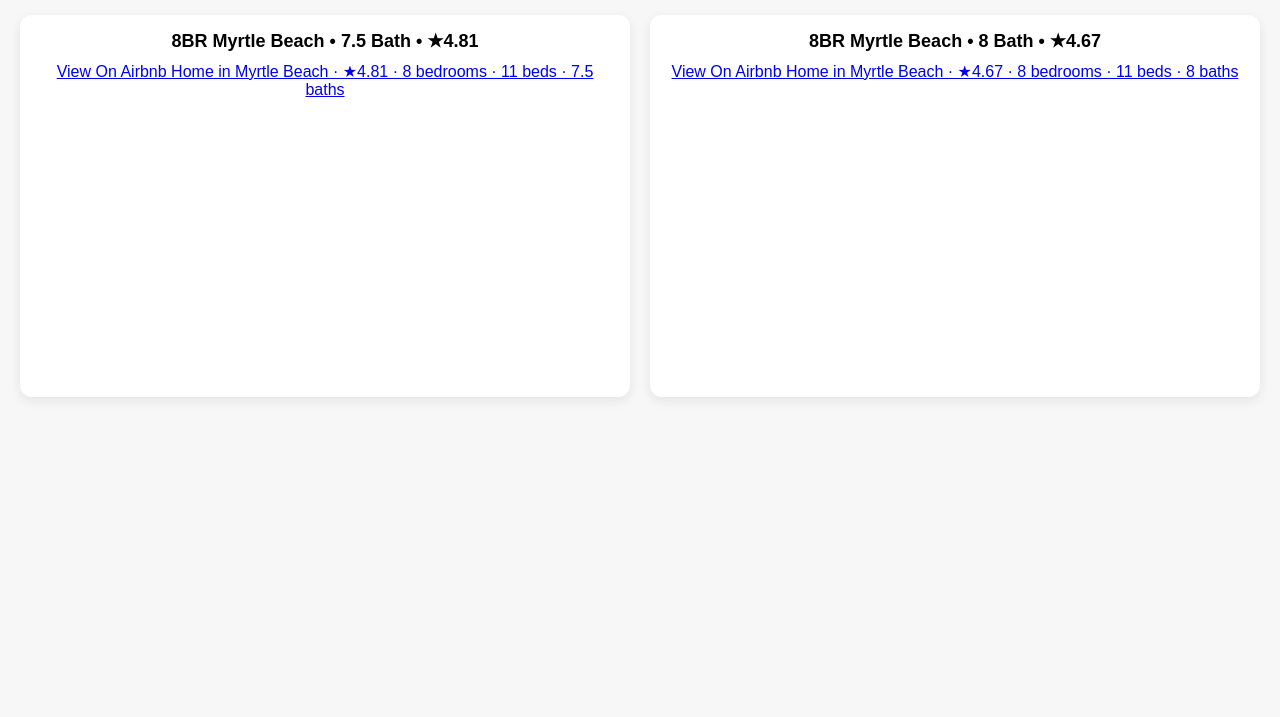
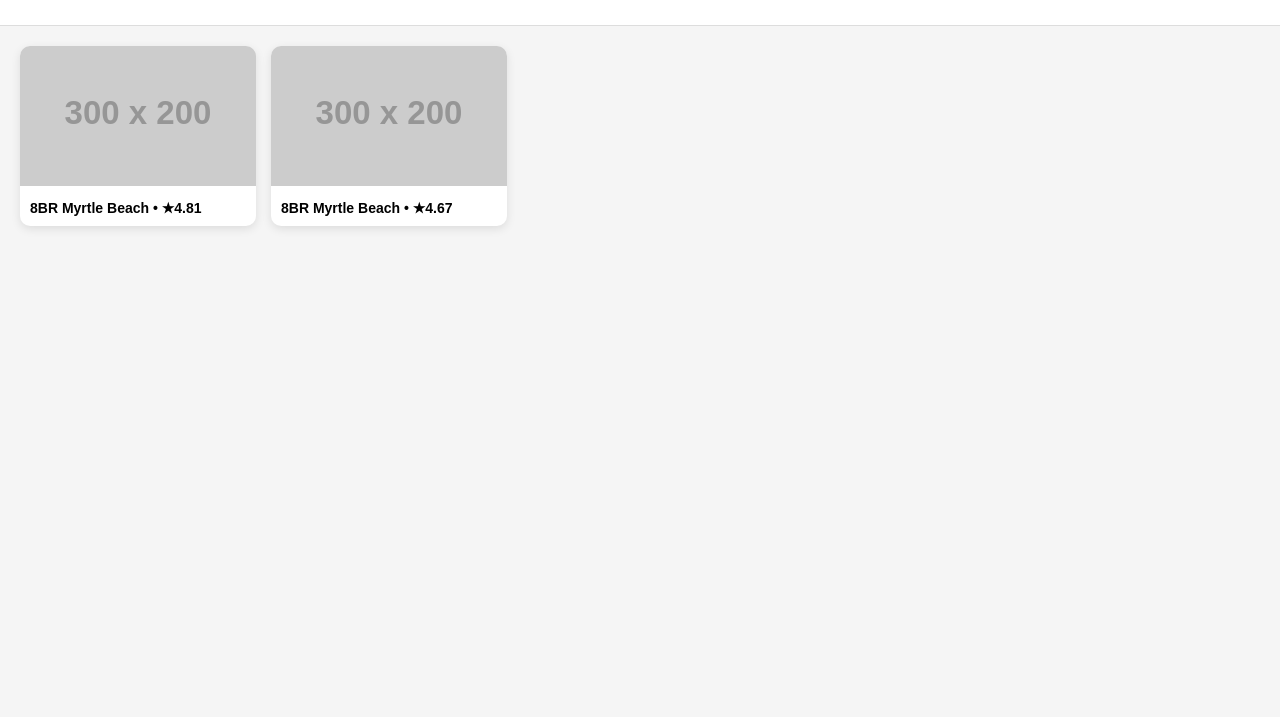
Before and after one commit to oceanvacationsmb/Website, a plain HTML site: page reviews.html in a window 1280 px wide. Shown: the part 83-800 px from the top of the page. Drawn offline with Linux system fonts and the light colour scheme; placeholder pictures from the web are drawn by us; a script that the page names is missing.

Commit message:
Refactor reviews.html for improved structure and style

```diff
--- a/reviews.html
+++ b/reviews.html
@@ -1,64 +1,87 @@
 <!DOCTYPE html>
 <html lang="en">
 <head>
-  <meta charset="UTF-8" />
-  <meta name="viewport" content="width=device-width, initial-scale=1.0"/>
-  <title>Ocean Vacations Properties</title>
+<meta charset="UTF-8">
+<meta name="viewport" content="width=device-width, initial-scale=1.0">
+<title>Ocean Vacations</title>
 
 <style>
-    * {
-      box-sizing: border-box;
-    }
-
 body {
-      margin: 0;
-      font-family: Arial, sans-serif;
-      background: #f7f7f7;
+  margin:0;
+  font-family: Arial;
+  background:#f5f5f5;
 }
 
 header {
-      background: #fff;
-      padding: 20px;
-      text-align: center;
-      border-bottom: 1px solid #ddd;
-    }
-
-    header h1 {
-      margin: 0;
-    }
-
-    .container {
-      max-width: 1300px;
-      margin: auto;
-      padding: 20px;
+  padding:20px;
+  text-align:center;
+  background:#fff;
+  border-bottom:1px solid #ddd;
 }
 
 .grid {
-      display: grid;
-      grid-template-columns: repeat(auto-fit, minmax(420px, 1fr));
-      gap: 20px;
+  display:grid;
+  grid-template-columns: repeat(auto-fill, minmax(220px, 1fr));
+  gap:15px;
+  padding:20px;
 }
 
+/* SMALL CARD */
 .card {
-      background: #fff;
-      border-radius: 12px;
-      padding: 15px;
-      box-shadow: 0 4px 12px rgba(0,0,0,0.08);
-      text-align: center;
+  background:#fff;
+  border-radius:10px;
+  overflow:hidden;
+  cursor:pointer;
+  box-shadow:0 3px 10px rgba(0,0,0,0.1);
+  transition:.2s;
 }
 
-    .title {
-      font-weight: bold;
-      margin-bottom: 10px;
-      font-size: 18px;
+.card:hover {
+  transform:scale(1.03);
 }
 
+.card img {
+  width:100%;
+  height:140px;
+  object-fit:cover;
+}
+
+.card .info {
+  padding:10px;
+  font-size:14px;
+  font-weight:bold;
+}
+
+/* MODAL */
+.modal {
+  display:none;
+  position:fixed;
+  top:0; left:0;
+  width:100%; height:100%;
+  background:rgba(0,0,0,0.7);
+  justify-content:center;
+  align-items:center;
+  z-index:999;
+}
+
+.modal-content {
+  background:#fff;
+  padding:15px;
+  border-radius:10px;
+  max-width:500px;
+  width:95%;
+}
+
+.close {
+  float:right;
+  cursor:pointer;
+  font-size:18px;
+}
+
+/* EMBED SIZE */
 .airbnb-embed-frame {
-      width: 100% !important;
-      height: 320px !important;
-      margin: auto !important;
-      border-radius: 10px;
-      overflow: hidden;
+  width:100% !important;
+  height:320px !important;
 }
 </style>
 </head>
@@ -66,49 +89,58 @@
 <body>
 
 <header>
-  <h1>Ocean Vacations</h1>
+  <h2>Ocean Vacations Properties</h2>
 </header>
 
-<div class="container">
 <div class="grid">
 
-    <!-- Property 1 -->
-    <div class="card">
-      <div class="title">8BR Myrtle Beach • 7.5 Bath • ★4.81</div>
-      <div class="airbnb-embed-frame"
-           data-id="1013851374933265441"
-           data-view="home"
-           data-hide-price="true">
-        <a href="https://www.airbnb.com/rooms/1013851374933265441?guests=1&amp;adults=1&amp;s=66&amp;source=embed_widget">
-          View On Airbnb
-        </a>
-        <a href="https://www.airbnb.com/rooms/1013851374933265441?guests=1&amp;adults=1&amp;s=66&amp;source=embed_widget" rel="nofollow">
-          Home in Myrtle Beach · ★4.81 · 8 bedrooms · 11 beds · 7.5 baths
-        </a>
+  <!-- CARD 1 -->
+  <div class="card" onclick="openModal('1013851374933265441')">
+    <img src="https://via.placeholder.com/300x200">
+    <div class="info">8BR Myrtle Beach • ★4.81</div>
+  </div>
+
+  <!-- CARD 2 -->
+  <div class="card" onclick="openModal('1159597823002124183')">
+    <img src="https://via.placeholder.com/300x200">
+    <div class="info">8BR Myrtle Beach • ★4.67</div>
+  </div>
+
+</div>
+
+<!-- MODAL -->
+<div id="modal" class="modal" onclick="closeModal()">
+  <div class="modal-content" onclick="event.stopPropagation()">
+    <span class="close" onclick="closeModal()">✖</span>
+    <div id="embedContainer"></div>
   </div>
 </div>
 
-    <!-- Property 2 -->
-    <div class="card">
-      <div class="title">8BR Myrtle Beach • 8 Bath • ★4.67</div>
+<script>
+function openModal(id) {
+  document.getElementById("modal").style.display = "flex";
+
+  document.getElementById("embedContainer").innerHTML = `
     <div class="airbnb-embed-frame"
-           data-id="1159597823002124183"
+         data-id="${id}"
          data-view="home"
          data-hide-price="true">
-        <a href="https://www.airbnb.com/rooms/1159597823002124183?guests=1&amp;adults=1&amp;s=66&amp;source=embed_widget">
-          View On Airbnb
-        </a>
-        <a href="https://www.airbnb.com/rooms/1159597823002124183?guests=1&amp;adults=1&amp;s=66&amp;source=embed_widget" rel="nofollow">
-          Home in Myrtle Beach · ★4.67 · 8 bedrooms · 11 beds · 8 baths
-        </a>
+      <a href="https://www.airbnb.com/rooms/${id}?guests=1&adults=1&s=66&source=embed_widget">View</a>
     </div>
-    </div>
+  `;
 
-  </div>
-</div>
+  // reload Airbnb script
+  let script = document.createElement("script");
+  script.src = "https://www.airbnb.com/embeddable/airbnb_jssdk";
+  script.async = true;
+  document.body.appendChild(script);
+}
 
-<!-- Airbnb script ONLY once -->
-<script async src="https://www.airbnb.com/embeddable/airbnb_jssdk"></script>
+function closeModal() {
+  document.getElementById("modal").style.display = "none";
+  document.getElementById("embedContainer").innerHTML = "";
+}
+</script>
 
 </body>
 </html>
```
Lines whose indentation alone changed are shown as unchanged.
